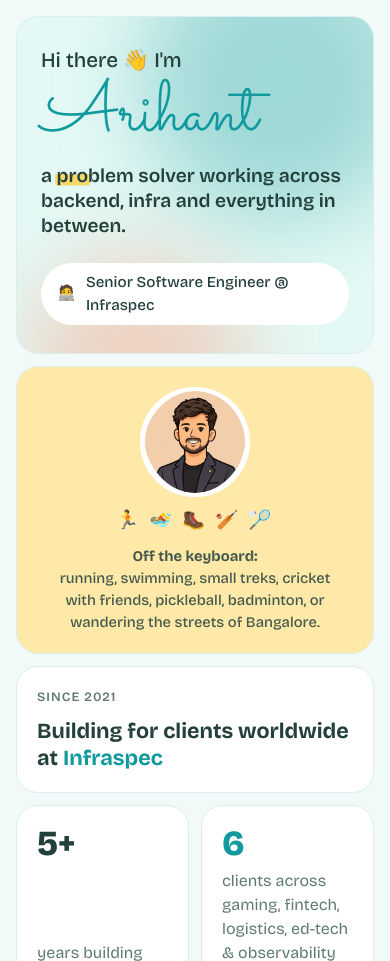
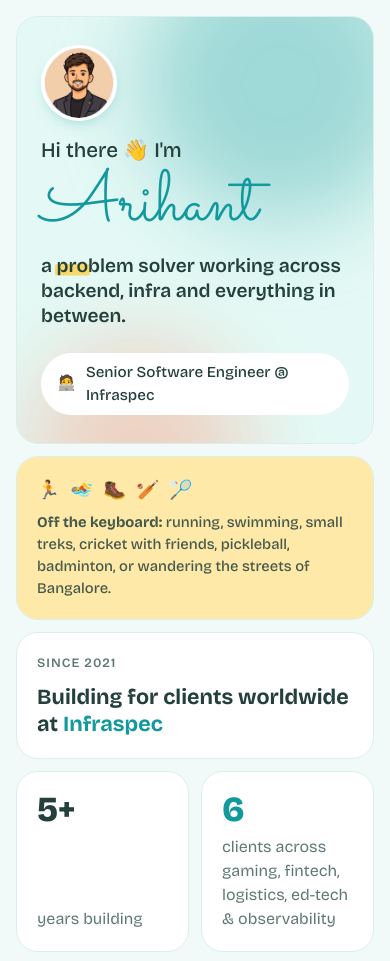
Before and after one commit to arihant-2310/my-profile, a PHP site: page / in a window 390 px wide. Shown: the top 961 px of the page. Run offline with PHP 8.4, Linux system fonts and the light colour scheme.

Commit message:
fix(mobile): merge avatar into intro tile on small screens

```diff
--- a/CSS/styles.css
+++ b/CSS/styles.css
@@ -257,6 +257,11 @@ ul {
   display: flex;
   align-items: center;
   gap: 10px;
+}
+
+/* Small avatar inside the intro, only used on phones */
+.intro-avatar {
+  display: none;
 }
 
 /* Avatar & now */
@@ -1101,6 +1106,32 @@ footer p {
   .tool-groups {
     grid-template-columns: 1fr;
   }
+  /* Merge the avatar into the intro so the first two tiles
+     don't look like twins; the avatar tile becomes a compact hobbies strip. */
+  .intro-avatar {
+    display: block;
+    width: 76px;
+    height: 76px;
+    margin-bottom: 14px;
+    border-radius: 50%;
+    border: 3px solid var(--tile);
+    box-shadow: 0 6px 16px -8px rgba(17, 153, 158, 0.5);
+  }
+  .avatar {
+    align-items: flex-start;
+    text-align: left;
+    gap: 6px;
+    padding: 18px 20px;
+  }
+  .avatar img {
+    display: none;
+  }
+  .caption {
+    max-width: none;
+  }
+  .caption strong {
+    display: inline;
+  }
   .project-grid {
     grid-template-columns: 1fr;
   }
--- a/index.html
+++ b/index.html
@@ -28,6 +28,7 @@
     <main class="bento">
 
       <section class="tile intro">
+        <img class="intro-avatar" src="images/avatar.webp" alt="" width="76" height="76">
         <p class="hi">Hi there <span class="wave" aria-hidden="true">👋</span> I'm</p>
         <h1>Arihant</h1>
         <p class="lead">a <span class="pro">pro</span>blem solver working across backend, infra and everything in between.</p>
```
